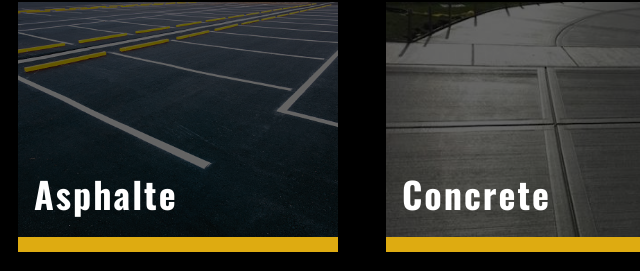
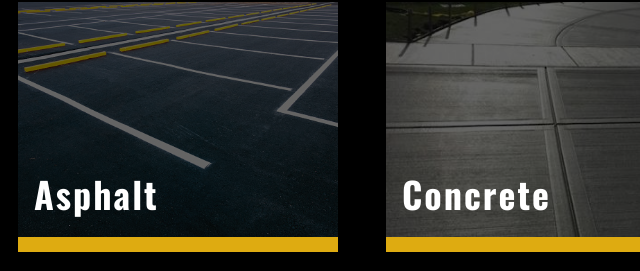
Before and after one commit to mmartinez1468/construction-website, a plain HTML site: page index.html in a window 1280 px wide. Shown: the part 1124-1395 px from the top of the page, 94-734 px from the left. Drawn offline with nearby package versions, Linux system fonts and the light colour scheme.

Commit message:
Update index.html

```diff
--- a/index.html
+++ b/index.html
@@ -152,7 +152,7 @@
       <div class="services-wrapper">
         <a href="">
           <div class="services-container">
-            <h3>Asphalte</h3>
+            <h3>Asphalt</h3>
           </div>
         </a>
         <a href="">
```
